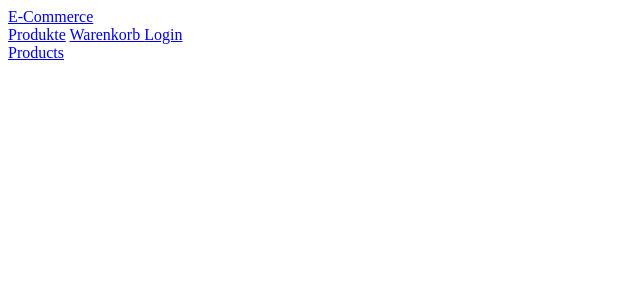
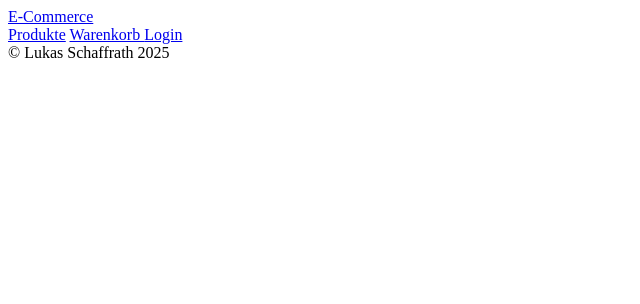
Before and after one commit to LStoneyy/e-commerce-test, a Django app: page / in a window 1280 px wide. Shown: the top 304 px of the page, without its empty margins (0-640 px from the left). Run offline with Django 5.2, Linux system fonts and the light colour scheme.

Commit message:
Fixed navigation

```diff
--- a/shop/templates/shop/footer.html
+++ b/shop/templates/shop/footer.html
@@ -0,0 +1,3 @@
+<div>
+    &copy; Lukas Schaffrath 2025
+</div>
--- a/shop/templates/shop/home.html
+++ b/shop/templates/shop/home.html
@@ -1,5 +1,5 @@
 {% extends "shop/base.html" %}
 
 {% block content %}
-<a href="/products/">Products</a>
+
 {% endblock %}
```
